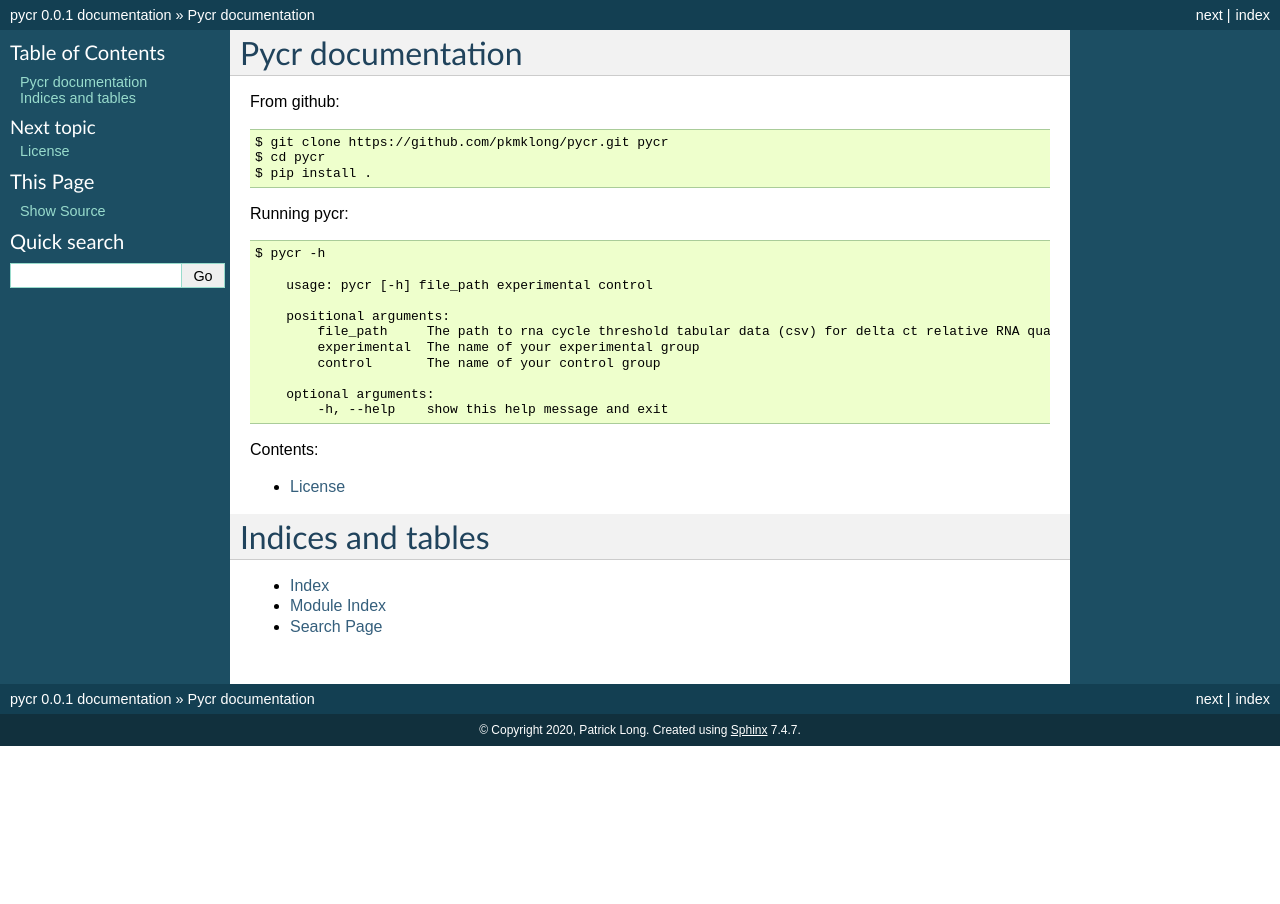
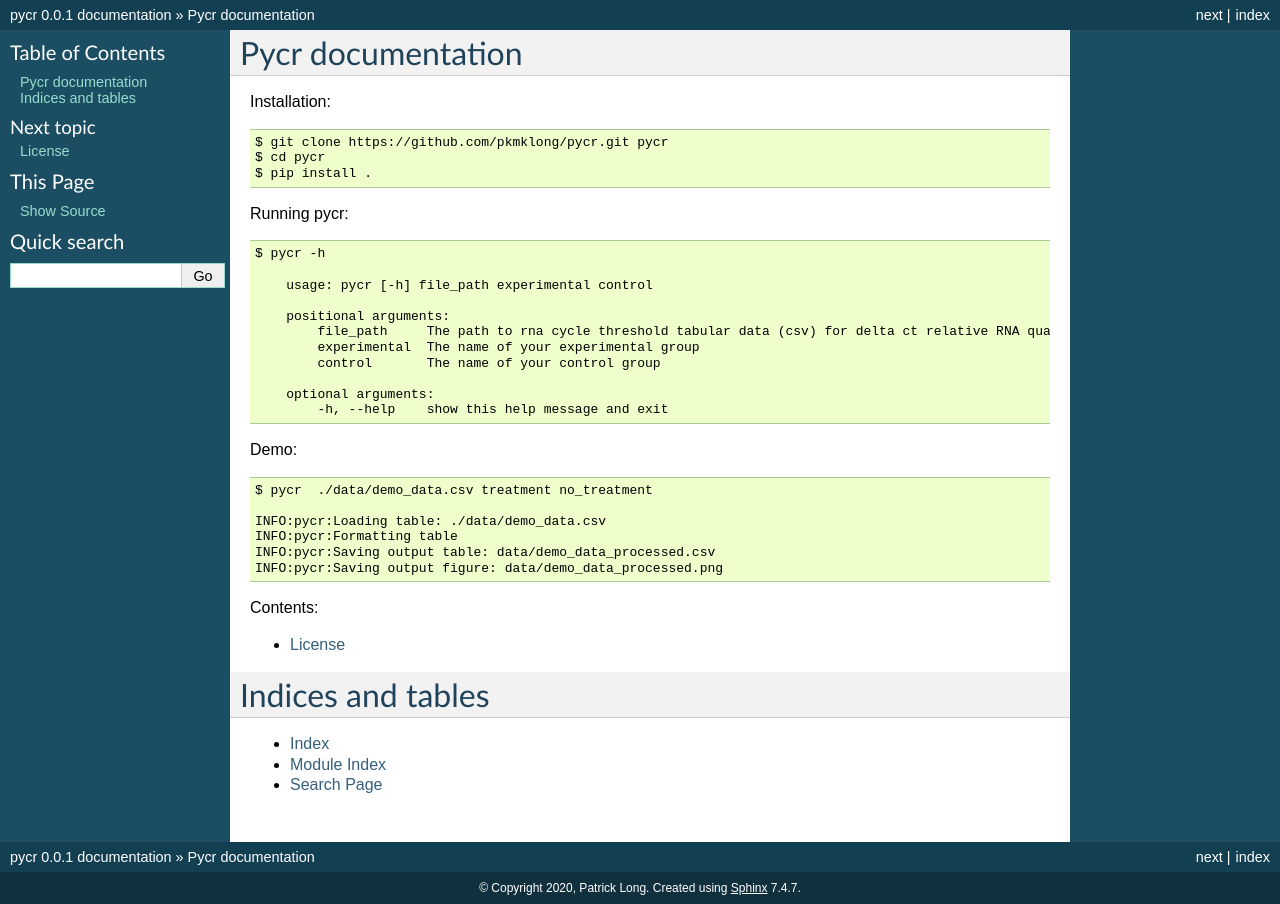
Before and after one commit to patrickmlong/pycr, a Sphinx documentation site: the page built from docs/index.rst, in a window 1280 px wide. Built offline with Sphinx 7.4.7, drawn with Linux system fonts in a browser that asks for light colours.

Commit message:
update index.rst with demo

```diff
--- a/docs/index.rst
+++ b/docs/index.rst
@@ -1,7 +1,7 @@
 Pycr documentation
 =====================================
 
-From github::
+Installation::
 
     $ git clone https://github.com/pkmklong/pycr.git pycr
     $ cd pycr
@@ -22,6 +22,15 @@ Running pycr::
         optional arguments:
             -h, --help    show this help message and exit
 
+Demo::
+
+    $ pycr  ./data/demo_data.csv treatment no_treatment
+
+    INFO:pycr:Loading table: ./data/demo_data.csv
+    INFO:pycr:Formatting table
+    INFO:pycr:Saving output table: data/demo_data_processed.csv
+    INFO:pycr:Saving output figure: data/demo_data_processed.png
+
 .. toctree::
    :maxdepth: 2
    :caption: Contents:
```
